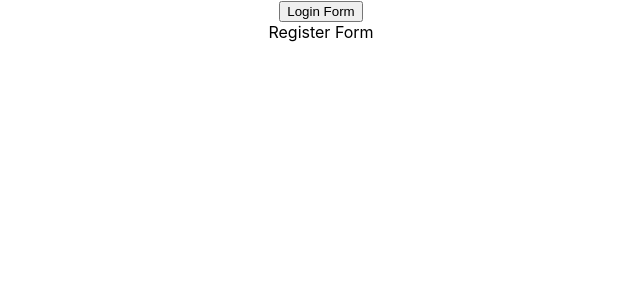
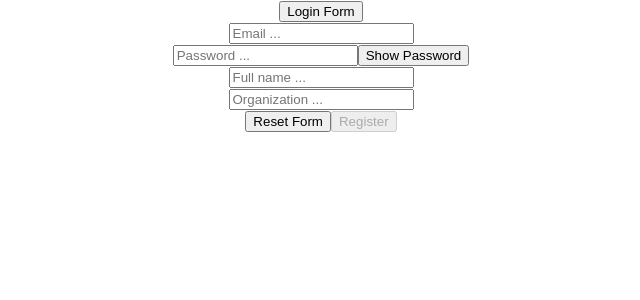
Before and after one commit to aalzubidy/rubus-frontend, a React (Create React App) app: page / in a window 1280 px wide. Both pictures are taken after a click on the button "Register Form". Shown: the top 300 px of the page, without its empty margins (319-959 px from the left). Built offline with nearby package versions, Linux system fonts and the light colour scheme.

Commit message:
Added register page

```diff
--- a/src/components/HomeLogin.js
+++ b/src/components/HomeLogin.js
@@ -33,7 +33,7 @@ class HomeLogin extends Component {
         return (
             <div>
                 <button onClick={this.setShowLoginForm}>{this.state.showLoginForm ? 'Register Form' : 'Login Form'}</button>
-                {this.state.showLoginForm ? <LoginForm emailValidation={this.emailValidation} /> : <RegisterForm />}
+                {this.state.showLoginForm ? <LoginForm emailValidation={this.emailValidation} /> : <RegisterForm emailValidation={this.emailValidation}/>}
             </div>
         );
     }
--- a/src/components/RegisterForm.js
+++ b/src/components/RegisterForm.js
@@ -1,17 +1,52 @@
-import React, { Component } from 'react'
+import React, { useState } from 'react'
+import useInputState from '../hooks/useInputState';
 
-class RegisterForm extends Component {
-    constructor(props) {
-        super(props);
-        // this.state = {  }
+const RegisterForm = (props) => {
+    // Validate email and password
+    const [validEmail, setValidEmail] = useState(false);
+
+    const [showPassword, setShowPassword] = useState(false);
+
+    // Form inputs
+    const [email, updateEmail, resetEmail] = useInputState('');
+    const [password, updatePassword, resetPassword] = useInputState('');
+    const [fullName, updateFullName, resetFullName] = useInputState('');
+    const [organization, updateOrganization, resetOrganization] = useInputState('');
+
+    const handleOnChangeEmail = (evt) => {
+        updateEmail(evt);
+        setValidEmail(props.emailValidation(email));
     }
-    render() {
-        return (
-            <div>
-                Register Form
-            </div>
-        );
+
+    const resetFields = () => {
+        resetEmail();
+        resetPassword();
+        resetFullName();
+        resetOrganization();
+    };
+
+    const handleSubmit = (evt) => {
+        evt.preventDefault();
+        // axois to login
     }
+
+    return (
+        <div>
+            <form onSubmit={handleSubmit}>
+                <input type='text' name='email' value={email} onChange={handleOnChangeEmail} placeholder='Email ...' required />
+                <br />
+                <input type={showPassword ? 'text' : 'password'} name='password' value={password} onChange={updatePassword} placeholder='Password ...' required />
+                <button onClick={() => setShowPassword(!showPassword)}>Show Password</button>
+                <br />
+                <input type='text' name='fullName' value={fullName} onChange={updateFullName} placeholder='Full name ...' />
+                <br />
+                <input type='text' name='organization' value={organization} onChange={updateOrganization} placeholder='Organization ...' />
+                <br />
+                <button onClick={resetFields}>Reset Form</button>
+                <button disabled={!validEmail}>Register</button>
+            </form>
+        </div>
+    );
 }
 
 export default RegisterForm;
```
